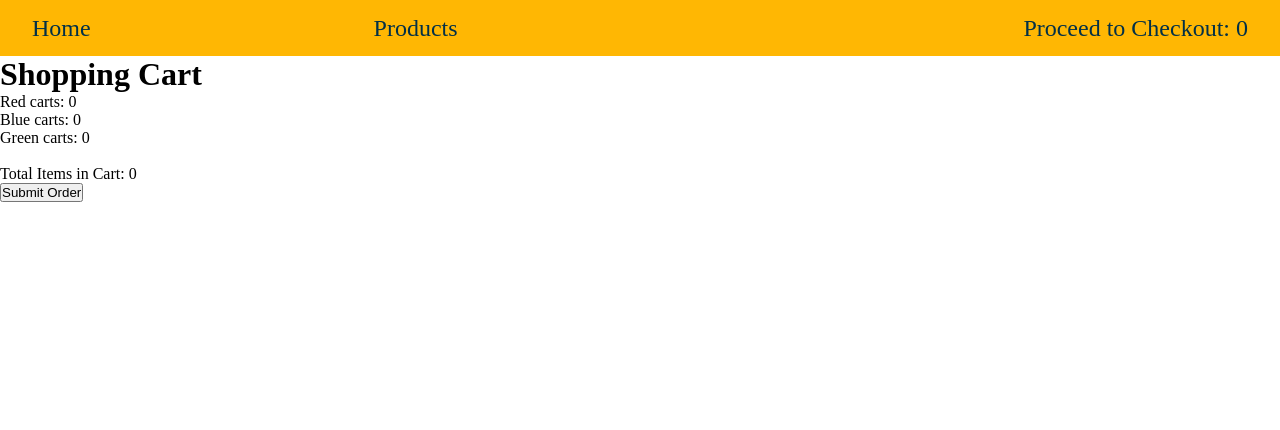
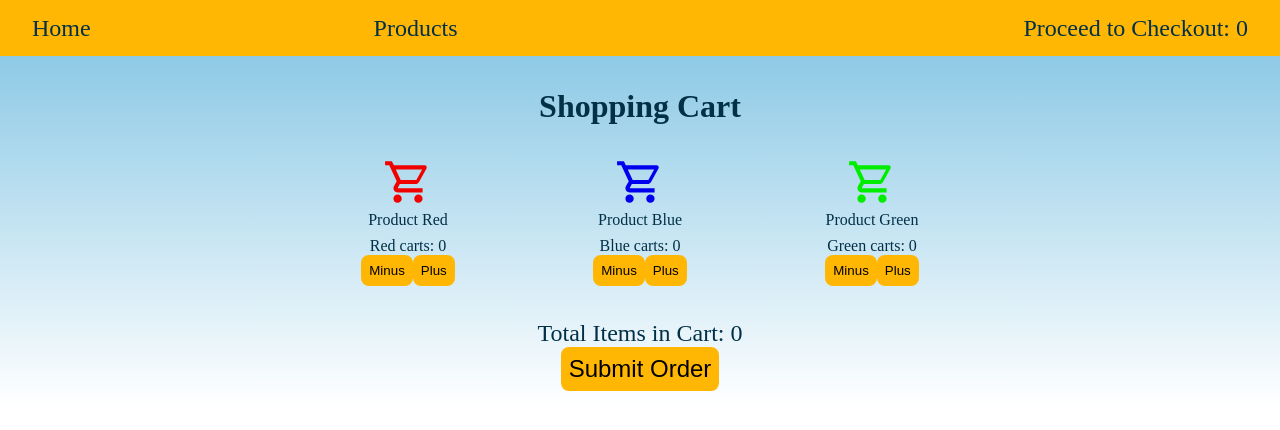
Before and after one commit to calansc/shopping-cart, a React (Vite) app: page /cart in a window 1280 px wide. Shown: the top 430 px of the page. Built offline with nearby package versions, Linux system fonts and the light colour scheme.

Commit message:
Work on cart style

```diff
--- a/src/pages/Cart.jsx
+++ b/src/pages/Cart.jsx
@@ -1,3 +1,7 @@
+import "./cart.css"
+import { Link } from "react-router-dom"
+import cart from "../assets/cart-outline.svg"
+
 const Cart = ({ redCount, blueCount, greenCount, count, resetCounts}) => {
     const submitOrder = () => {
         if (count > 0) {
@@ -10,17 +14,50 @@ const Cart = ({ redCount, blueCount, greenCount, count, resetCounts}) => {
     }
 
     return (
-        <>
-            <h1>Shopping Cart</h1>
-            <div>
-                <div>Red carts: {redCount}</div>
-                <div>Blue carts: {blueCount}</div>
-                <div>Green carts: {greenCount}</div>
+        <div className="cartPage">
+            <h1 className="cartPageHeading">Shopping Cart</h1>
+            <ul className="cartPageList">
+                <li>
+                    <Link to="/products/red">
+                        <img className="red" src={cart} alt="Cart" height="50"/>
+                        <p>Product Red</p>
+                    </Link>
+                    <div className="cartCount">
+                    <div>Red carts: {redCount}</div>
+                    <button>Minus</button>
+                    <button>Plus</button>
+                    </div>
+                </li>
+                <li>
+                    <Link to="/products/blue">
+                        <img className="blue" src={cart} alt="Cart" height="50"/>
+                        <p>Product Blue</p>
+                    </Link>
+                    <div className="cartCount">
+                    <div>Blue carts: {blueCount}</div>
+                    <button>Minus</button>
+                    <button>Plus</button>
+                    </div>
+                </li>
+                <li>
+                    <Link to="/products/green">
+                        <img className="green" src={cart} alt="Cart" height="50"/>
+                        <p>Product Green</p>
+                    </Link>
+                    <div className="cartCount">
+                    <div>Green carts: {greenCount}</div>
+                    <button>Minus</button>
+                    <button>Plus</button>
+                    </div>
+
+                </li>
+            </ul>
+            <div className="cartSubmit">
                 <br/>
                 <div>Total Items in Cart: {count}</div>
+                <button onClick={submitOrder} className="cartSubmitButton">Submit Order</button>
             </div>
-            <button onClick={submitOrder} >Submit Order</button>
-        </>
+        </div>
     )
 }
 
--- a/src/pages/ProductList.jsx
+++ b/src/pages/ProductList.jsx
@@ -35,7 +35,7 @@ export default function ProductList({ onClickRed, onClickBlue, onClickGreen }) {
                         Quick Add to Cart
                     </button>
                 </li>
-                <li>
+                {/* <li>
                     <Link to="/products/green">
                         <img className="green" src={cart} alt="Cart" height="50"/>
                         <p>Product 4</p>
@@ -61,7 +61,7 @@ export default function ProductList({ onClickRed, onClickBlue, onClickGreen }) {
                     <button onClick={onClickGreen}>
                         Quick Add to Cart
                     </button>
-                </li>
+                </li> */}
             </ul>
 
 
--- /dev/null
+++ b/src/pages/cart.css
@@ -0,0 +1,67 @@
+.cartPage {
+    background-image: linear-gradient(var(--lightBlue),white);
+    color: var(--darkBlue);
+    padding: 2rem 3rem 0 3rem;
+}
+.cartPageHeading {
+    text-align: center;
+    margin-bottom: 2rem;
+}
+.cartPageList {
+    list-style-type: none;
+    display: grid;
+    /* grid-auto-flow: column; */
+    grid-template-columns: repeat(auto-fit, minmax(160px,200px));
+    grid-auto-rows:max(120px);
+    gap: 2rem;
+    /* margin-left:auto;
+    margin-right: auto; */
+    justify-content: center;
+}
+.cartPageList li {
+    display:grid;
+}
+.cartPageList li a {
+    text-align: center;
+    text-decoration: none;
+    color:var(--darkBlue);
+    border-radius: 8px;
+}
+.cartPageList li a:hover {
+    transform: scale(1.1);
+    transition-duration: 300ms;
+    background-color: var(--lightBlue);
+}
+.cartPageList li button {
+    background-color: var(--yellow);
+    border:none;
+    border-radius: 8px;
+    padding:8px;
+}
+.cartPageList li button:hover {
+    transform: scale(1.1);
+    transition-duration: 300ms;
+    background-color: var(--lightBlue);
+}
+.cartCount {
+    padding: 8px;
+    text-align: center;
+}
+.cartSubmit {
+    text-align: center;
+    padding: 16px;
+    font-size: 1.5rem;
+
+}
+.cartSubmitButton {
+    background-color: var(--yellow);
+    border:none;
+    border-radius: 8px;
+    padding:8px;
+    font-size: 1.5rem;
+}
+.cartSubmitButton:hover {
+    transform: scale(1.1);
+    transition-duration: 300ms;
+    background-color: var(--lightBlue);
+}
```
